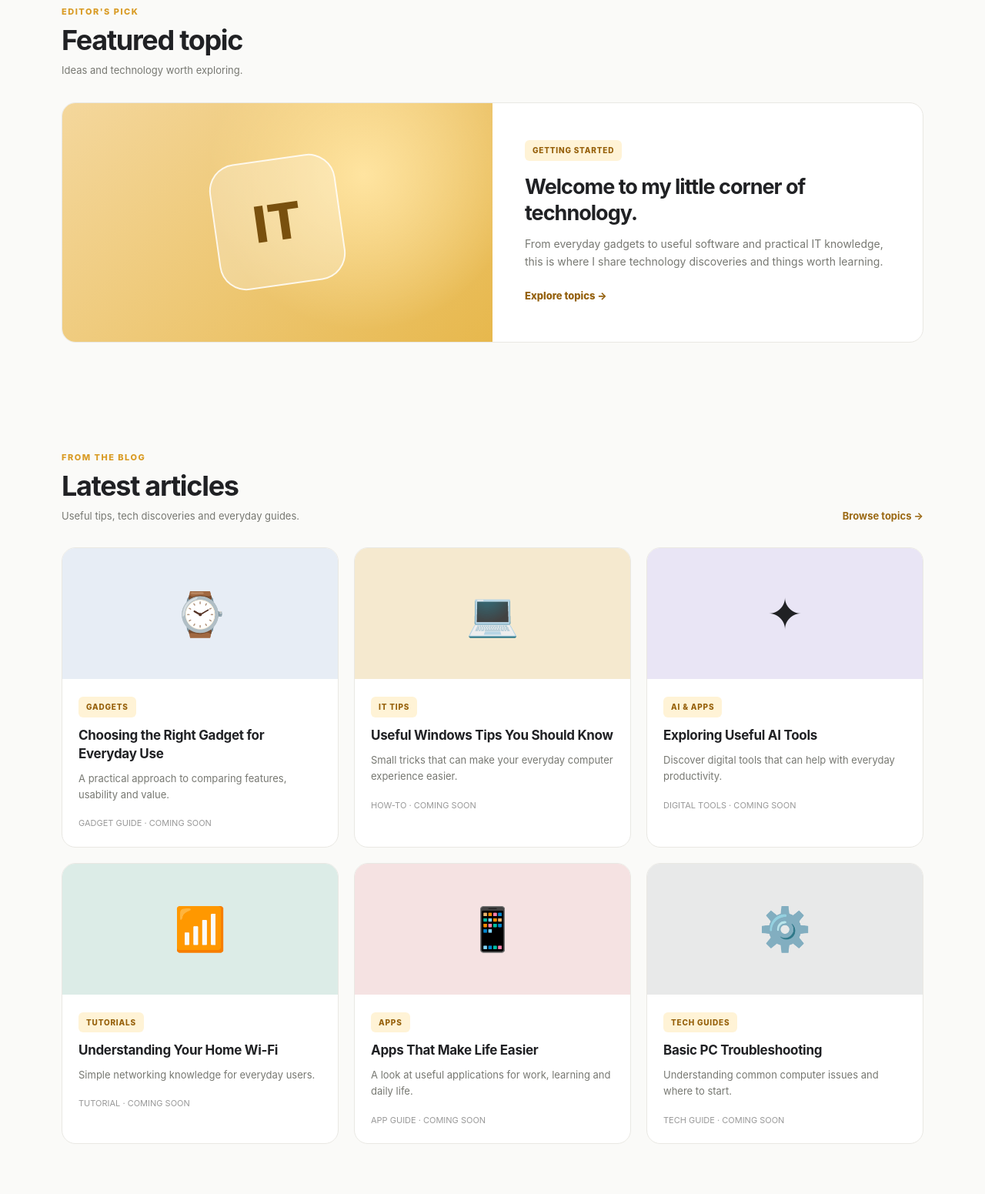
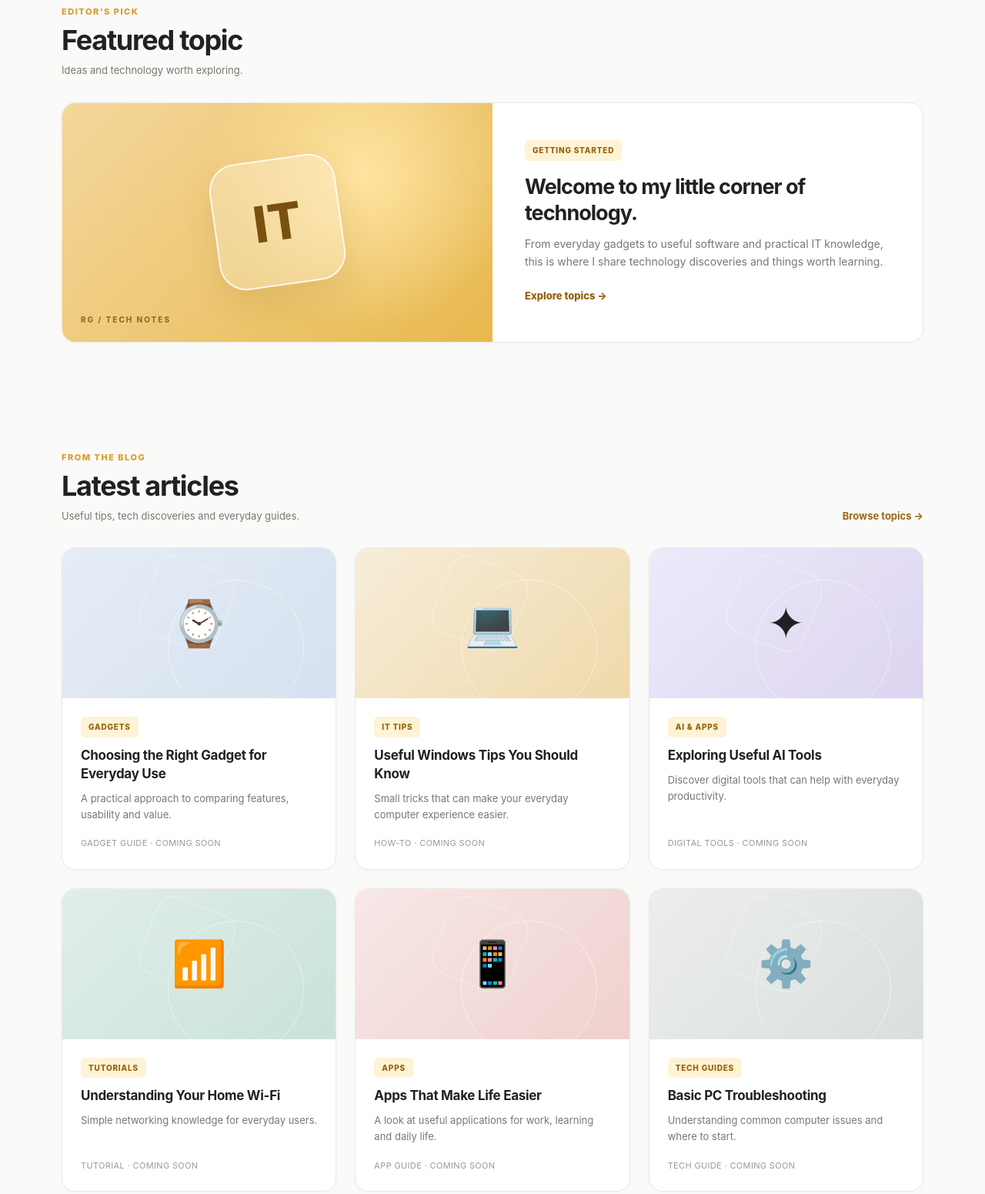
Before and after one commit to rahmangani91/my-website, a plain HTML site: page index.html in a window 1280 px wide. Shown: the part 700-2251 px from the top of the page at 77% size. Drawn offline with Linux system fonts and the light colour scheme.

Commit message:
Update index.html

```diff
--- a/index.html
+++ b/index.html
@@ -8,6 +8,10 @@
   <title>Rahman Gani | Technology Made Simple</title>
   <meta name="description" content="Gadget discoveries, practical IT tips, technology guides, apps and digital knowledge by Rahman Gani.">
   <meta name="theme-color" content="#fafaf8">
+  <meta name="color-scheme" content="light">
+  <meta property="og:title" content="Rahman Gani | Technology Made Simple">
+  <meta property="og:description" content="Gadget discoveries, practical IT tips, technology guides, apps and digital knowledge.">
+  <meta property="og:type" content="website">
 
   <link rel="icon" href="images/logo.webp" type="image/webp">
 
@@ -693,6 +697,232 @@
         flex-wrap: wrap;
       }
     }
+
+
+    /* REFINEMENT: polished editorial cards and responsive details */
+    :root {
+      --accent: #d99b24;
+      --accent-deep: #a96d08;
+      --shadow-soft: 0 12px 34px rgba(32, 33, 36, .055);
+    }
+
+    ::selection {
+      background: #f6d98e;
+      color: #202124;
+    }
+
+    .hero {
+      gap: clamp(36px, 6vw, 76px);
+    }
+
+    .hero-visual {
+      box-shadow: 0 22px 55px rgba(25, 25, 25, .10);
+    }
+
+    .hero-logo {
+      box-shadow: 0 16px 38px rgba(0, 0, 0, .25);
+    }
+
+    .featured,
+    .article-card,
+    .category-card {
+      box-shadow: 0 2px 8px rgba(32, 33, 36, .018);
+    }
+
+    .featured {
+      transition: transform .25s ease, box-shadow .25s ease;
+    }
+
+    .featured:hover {
+      transform: translateY(-3px);
+      box-shadow: var(--shadow-soft);
+    }
+
+    .featured-art {
+      position: relative;
+      overflow: hidden;
+    }
+
+    .featured-art::after {
+      content: "RG  /  TECH NOTES";
+      position: absolute;
+      left: 24px;
+      bottom: 20px;
+      color: rgba(90, 59, 8, .65);
+      font-size: 10px;
+      font-weight: 800;
+      letter-spacing: 2px;
+    }
+
+    .tech-symbol {
+      box-shadow: 0 18px 40px rgba(121, 80, 14, .12);
+    }
+
+    .article-card {
+      display: flex;
+      flex-direction: column;
+      transition: transform .22s ease, box-shadow .22s ease, border-color .22s ease;
+    }
+
+    .article-card:hover {
+      transform: translateY(-5px);
+      box-shadow: 0 16px 36px rgba(32, 33, 36, .09);
+      border-color: #e3d3ad;
+    }
+
+    .article-art {
+      min-height: 190px;
+      position: relative;
+      overflow: hidden;
+      isolation: isolate;
+      font-size: 58px;
+    }
+
+    .article-art::before {
+      content: "";
+      position: absolute;
+      width: 175px;
+      height: 175px;
+      border: 1px solid rgba(255,255,255,.48);
+      border-radius: 50%;
+      z-index: -1;
+      transform: translate(48px, 32px);
+    }
+
+    .article-art::after {
+      content: "";
+      position: absolute;
+      width: 105px;
+      height: 105px;
+      border: 1px solid rgba(255,255,255,.38);
+      border-radius: 24px;
+      z-index: -1;
+      transform: rotate(22deg) translate(-24px, -18px);
+    }
+
+    .art-gadget { background: linear-gradient(135deg, #e6edf6, #d5e1ef); }
+    .art-tips { background: linear-gradient(135deg, #f7edda, #efd9aa); }
+    .art-ai { background: linear-gradient(135deg, #eeeafa, #dcd4f0); }
+    .art-wifi { background: linear-gradient(135deg, #e1eee9, #c9e2d8); }
+    .art-apps { background: linear-gradient(135deg, #f7e8e7, #efd1ce); }
+    .art-guide { background: linear-gradient(135deg, #eceeed, #d9dfdd); }
+
+    .article-info {
+      flex: 1;
+      display: flex;
+      flex-direction: column;
+      align-items: flex-start;
+    }
+
+    .article-info h3 {
+      transition: color .2s ease;
+    }
+
+    .article-card:hover .article-info h3 {
+      color: var(--accent-deep);
+    }
+
+    .article-meta {
+      margin-top: auto;
+      padding-top: 17px;
+      letter-spacing: .35px;
+    }
+
+    .category-card {
+      transition: transform .22s ease, border-color .22s ease, box-shadow .22s ease;
+    }
+
+    .category-card:hover {
+      box-shadow: var(--shadow-soft);
+    }
+
+    .about-box {
+      box-shadow: 0 18px 45px rgba(25, 25, 25, .08);
+    }
+
+    .button:focus-visible,
+    a:focus-visible,
+    .menu-toggle:focus-visible {
+      outline: 3px solid rgba(217, 155, 36, .55);
+      outline-offset: 4px;
+    }
+
+    @media (min-width: 1100px) {
+      .article-grid {
+        gap: 24px;
+      }
+
+      .article-art {
+        min-height: 195px;
+      }
+
+      .article-info {
+        padding: 24px;
+      }
+    }
+
+    @media (max-width: 650px) {
+      .hero {
+        gap: 28px;
+      }
+
+      .hero-visual {
+        min-height: 225px;
+        border-radius: 22px;
+      }
+
+      .hero-logo {
+        width: 118px;
+        height: 118px;
+      }
+
+      .featured-art {
+        min-height: 190px;
+      }
+
+      .featured-art::after {
+        left: 18px;
+        bottom: 15px;
+        font-size: 9px;
+      }
+
+      .article-grid {
+        gap: 18px;
+      }
+
+      .article-art {
+        min-height: 155px;
+        font-size: 50px;
+      }
+
+      .article-info {
+        padding: 20px;
+      }
+
+      .article-info h3 {
+        font-size: 18px;
+      }
+
+      .section-heading {
+        margin-bottom: 24px;
+      }
+
+      .about-box {
+        border-radius: 19px;
+      }
+    }
+
+    @media (prefers-reduced-motion: reduce) {
+      *,
+      *::before,
+      *::after {
+        scroll-behavior: auto !important;
+        transition-duration: .01ms !important;
+        animation-duration: .01ms !important;
+        animation-iteration-count: 1 !important;
+      }
+    }
+
   </style>
 </head>
 
```
